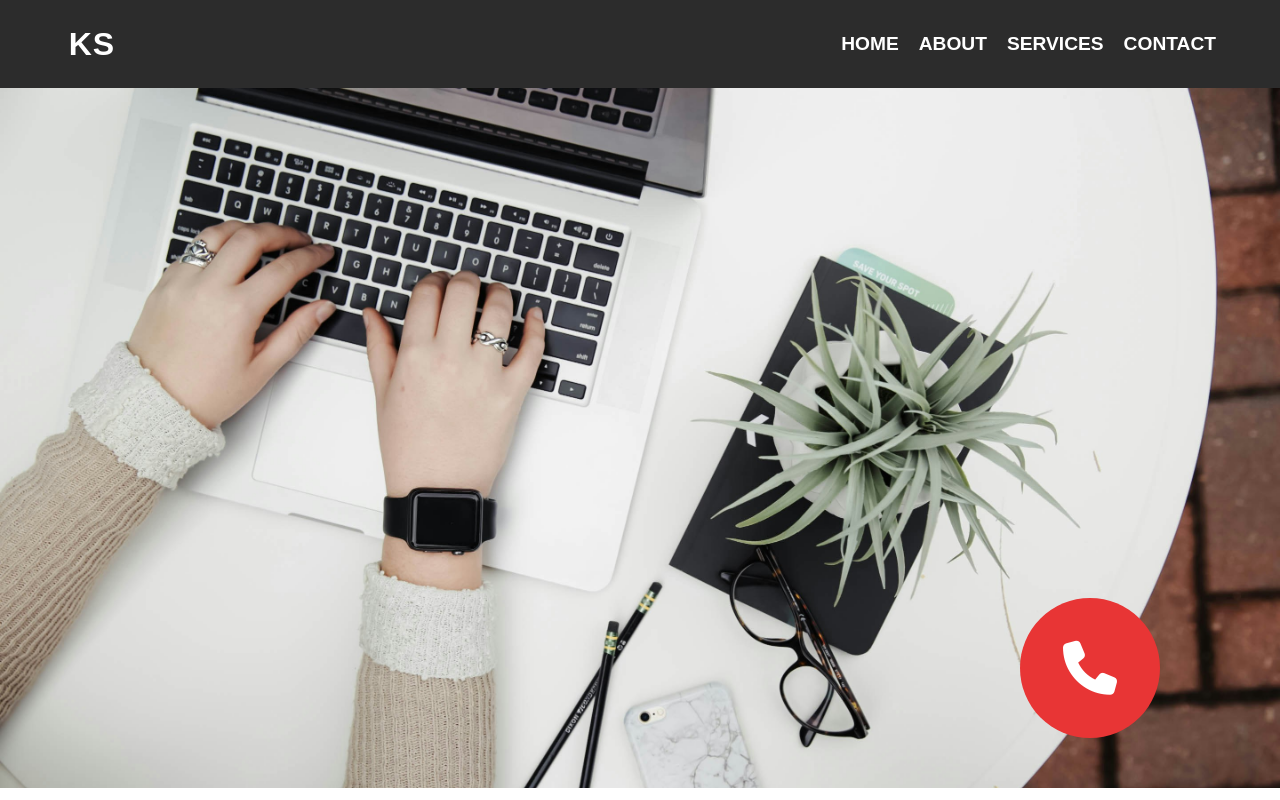
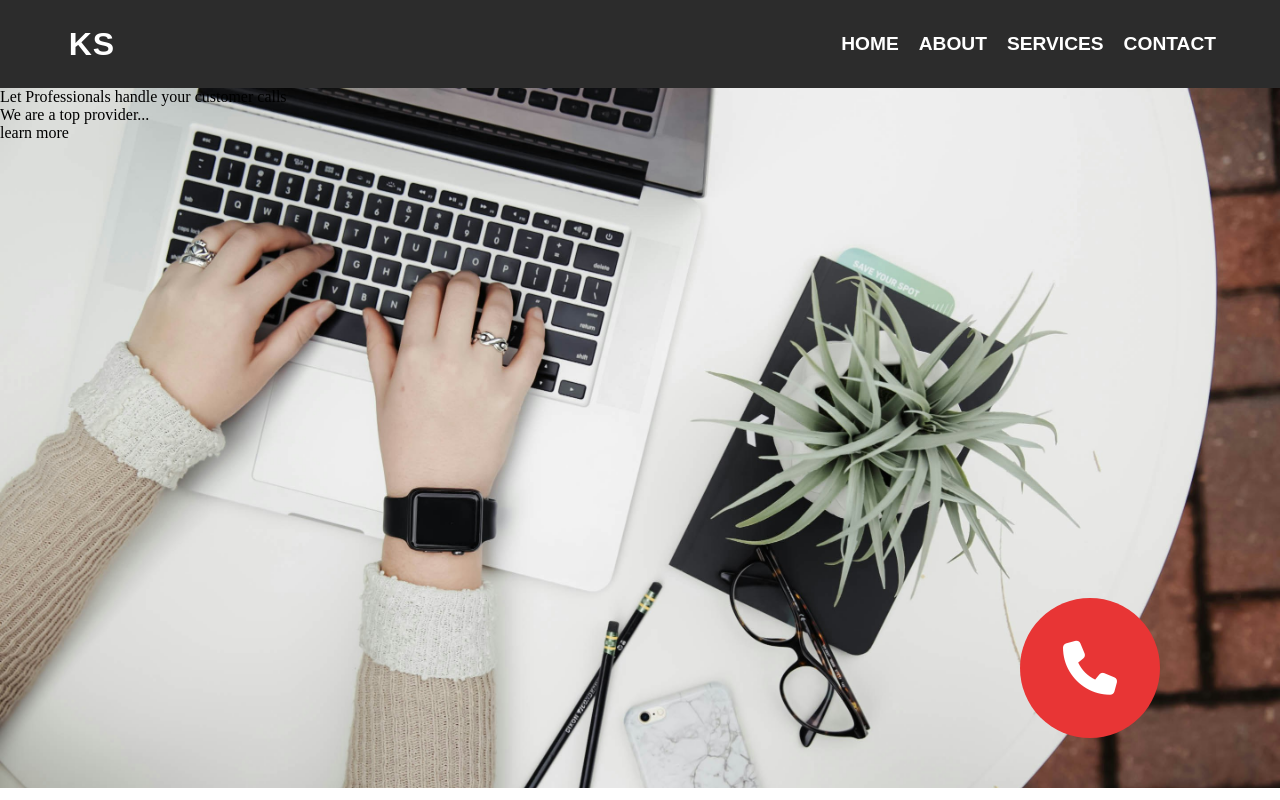
Before and after one commit to Hesal01/kspace, an Angular app: page / in a window 1280 px wide. Built offline with nearby package versions, Linux system fonts and the light colour scheme.

Commit message:
Ajout de texte dans le hero

```diff
--- a/src/app/hero/hero.component.html
+++ b/src/app/hero/hero.component.html
@@ -2,4 +2,9 @@
   <button href="tel:01234567890">
     <i class="fa-solid fa-phone"></i>
   </button>
+  <div class="copy">
+    <div class="copy-title">Let Professionals handle your customer calls</div>
+    <div class="copy-description">We are a top provider...</div>
+    <div class="copy-link">learn more</div>
+  </div>
 </div>
```
